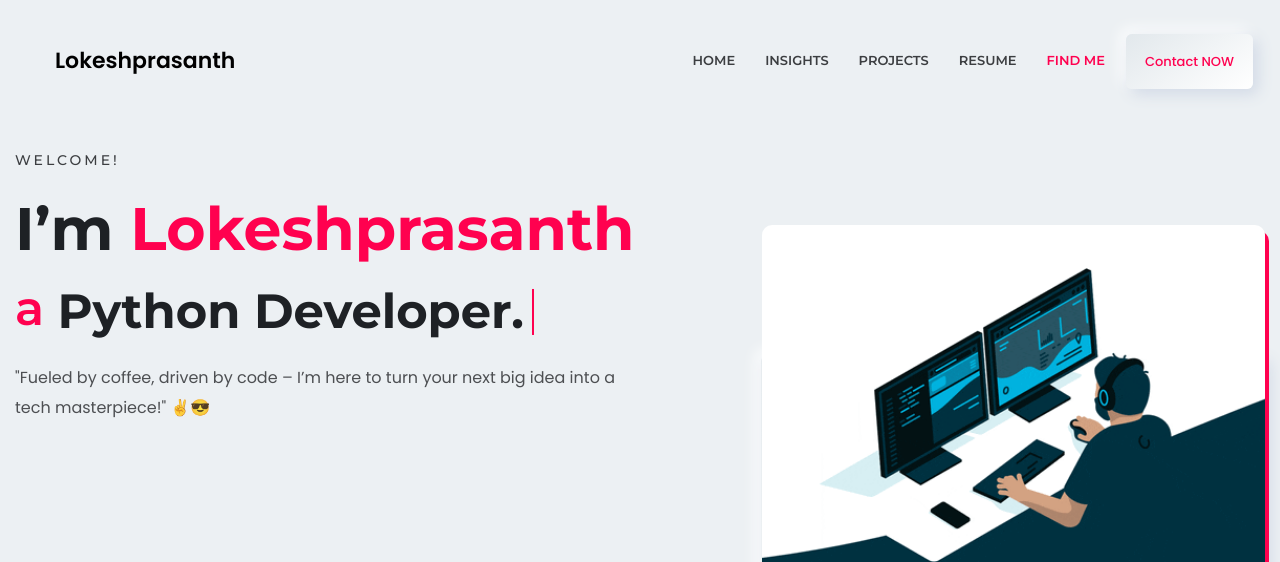
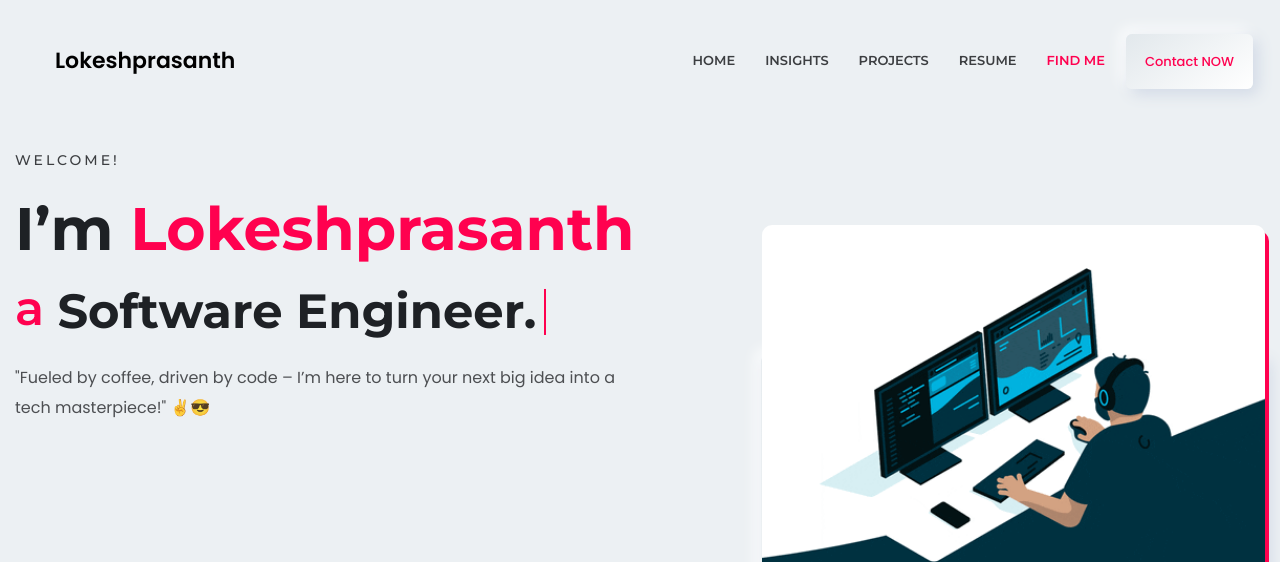
Before and after one commit to lokeshgadesula1/lokeshgadesula1.github.io, a plain HTML site: page index.html in a window 1280 px wide. Both pictures are taken after a click on the link "HOME". Shown: the top 562 px of the page. Drawn offline with nearby package versions, Linux system fonts and the light colour scheme; a script that the page names is missing; files whose address does not match are found by name.

Commit message:
Update index.html

```diff
--- a/index.html
+++ b/index.html
@@ -216,7 +216,7 @@
                           <span>a </span>
                           <!-- ROTATING TEXT -->
                           <span class="cd-words-wrapper">
-                            <b class="is-visible">Python Developer.</b>
+                            <b class="is-visible">Software Engineer.</b>
                             <b class="is-hidden">AI Explorer.</b>
                             <b class="is-hidden">Cloud Enthusiast.</b>
                             <!-- <b class="is-visible"></b> -->
```
